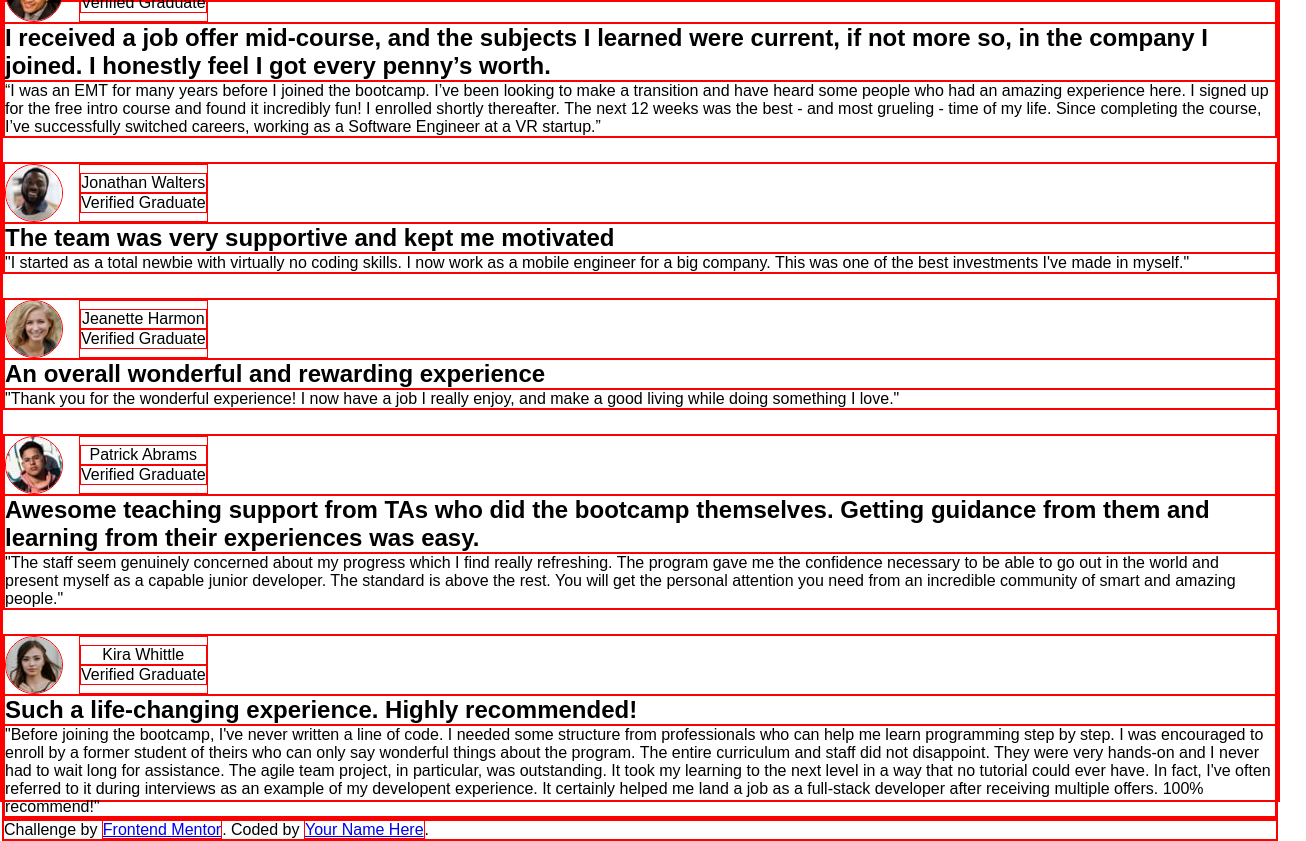
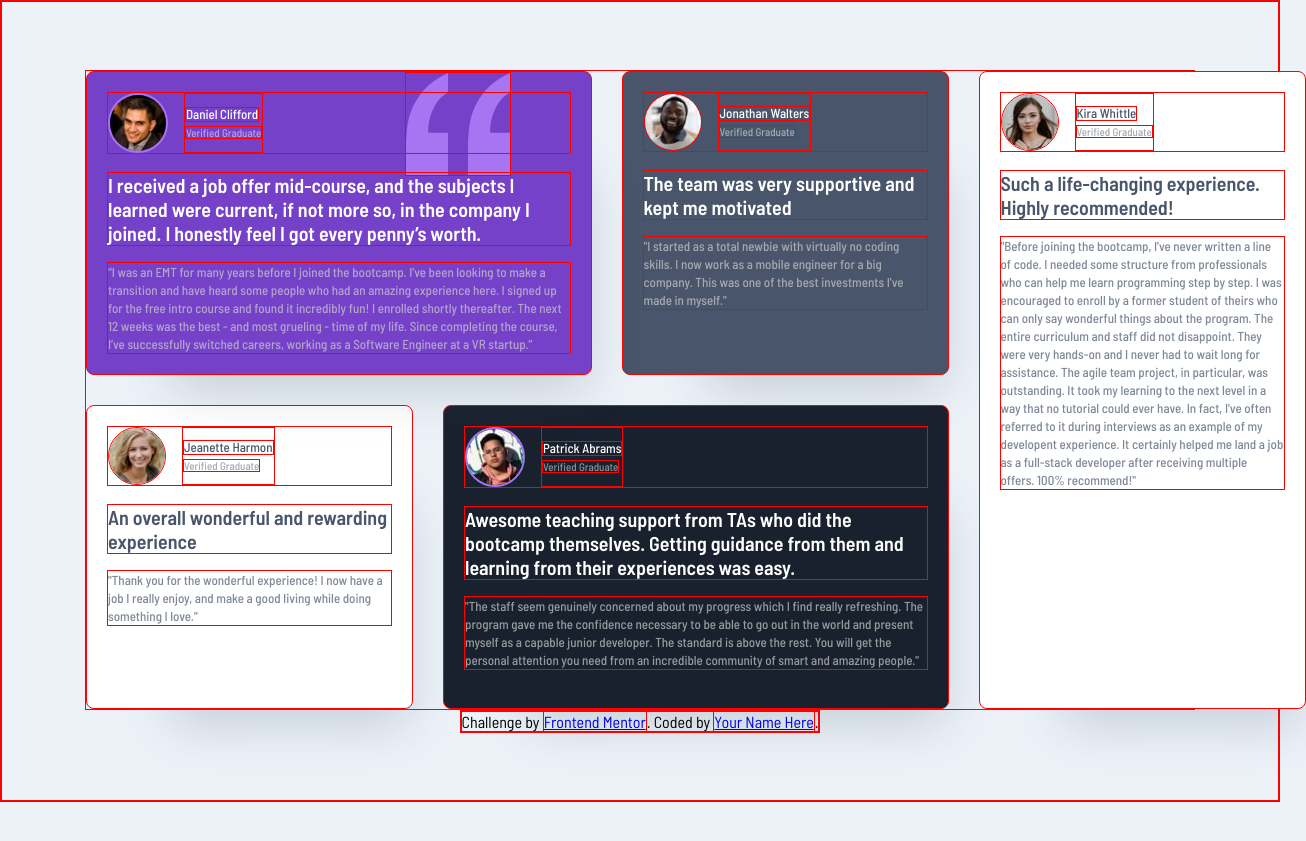
Before and after one commit to newspaceracer/cautious-guacamole, a plain HTML site: page index.html in a window 1280 px wide. Shown: the whole page, 1306 px wide, since content can reach past the window. After the commit the page ends 802 px from the top, so only its background shows below. Drawn offline with Linux system fonts and the light colour scheme.

Commit message:
almost there, text seems to be too small proportions

```diff
--- a/index.css
+++ b/index.css
@@ -1,14 +1,32 @@
 *{
-    border: solid 1px red;
-    margin: 0;
+  margin: 0;
     padding: 0;
     box-sizing: border-box;
-    font-family: "Barlow", sans-serif;
+    font-family: "Barlow Semi Condensed", sans-serif;
   }
 
-  :root{
-  --text-small: .8125rem;
+  :root {
+  --text-small: 0.6875rem;
+  --text-med: .8125rem;
   --text-big: 1.25rem;
+
+  --color-shadow: hsla(217, 19%, 35%, 24.74%);
+  --color-main: hsla(263, 55%, 52%, 1);
+  --color-gray: hsla(217, 19%, 35%, 1);
+  --color-dark: hsla(219, 29%, 14%, 1);
+  --color-white: hsla(0, 0%, 100%, 1);
+  --color-bg: hsla(210, 46%, 95%, 1);
+
+  --text-color-full-quote-main: hsla(0, 0%, 81%, 70%);
+  --text-color-full-quote-default: hsla(0, 0%, 100%, 70%);
+  --text-color-full-quote-lightbg: hsla(217, 19%, 35%, 70%);
+
+  --text-color-big-quote-lightbg: hsla(217, 19%, 35%, 100%);
+  --text-color-big-quote-colorbg: var(--color-white);
+
+  --text-color-name-lightbg: hsla(217, 19%, 35%, 100%);
+  --text-color-name-colorbg: var(--color-white);
+
   }
 
 .flow > * + * {
@@ -19,53 +37,217 @@ body {
     display: flex;
     flex-direction: column;
     justify-content: center;
-    height: 100vh;
-
+    align-items: center;
+    min-height: 100vh;
+    background-color: var(--color-bg);
+    padding: 1.5rem;
 }
 
 .review-card {
     min-width: 327px;
-
+    max-width: 540px;
+   box-shadow: 40px 60px 50px -47px var(--color-shadow);
+   border-radius: 8px;
+   padding: 1.25rem;
 }
 
 .card-header{
     display: flex;
     gap: 1rem;
     font-size: 1rem;
+    justify-content: left;
 }
 
 .attribution{
     display: flex;
     flex-direction: column;
     justify-content: center;
+    align-items: self-start;
+    gap: .25rem;
 }
 
-.name, .sub-name{
-    font-size: 1rem;
+.name {
+    font-size: var(--text-med);
+    line-height: 13px;
+    font-weight: 500;
+}
+
+.sub-name{
+    font-size: var(--text-small);
+    line-height: 11px;
+    font-weight: 500;
 }
 
 .big-quote{
-
+  font-size: var(--text-big);
+  margin-top: 1rem;
+  line-height: auto;
+  font-weight: 600;
 }
 
 .full-quote{
-
+  font-size: var(--text-med);
+  margin-top: 2.5rem;
+  line-height: 1.125rem;
+  font-weight: 500;
 }
 
-img{
+.profile-pic{
     border-radius: 50%;
     position: relative;
 }
 
-/*
+
+
+/* Daniel's card */
+
+.daniel{
+  background-color: var(--color-main);
+  position: relative;
+  overflow: hidden; /* Prevent overflow */
+}
+
+.daniel * {
+  position: relative;
+  z-index: 1; /* Default z-index for all elements */
+}
+
+
+.daniel .name, .daniel .big-quote{
+  color: var(--color-white);
+}
+
+.daniel .full-quote{
+  color: var(--text-color-full-quote-main);
+}
+
+.daniel .sub-name{
+  color: hsla(0, 0%, 100%, 50%)
+}
+
+.daniel .profile-pic{
+  border: 2px solid hsla(264, 82%, 70%, 1);
+}
+
+.quotation {
+  position: absolute;
+  top: 0;
+  right: 0;
+  margin-right: 1rem;
+  z-index: 0; /* Place it behind all text and images */
+}
+
+
+/* Jonathan Card */
+
+.jonathan{
+  background-color: var(--color-gray);
+}
+
+.jonathan .name, .jonathan .big-quote{
+  color: var(--color-white);
+}
+
+.jonathan .full-quote{
+  color: var(--text-color-full-quote-main);
+}
+
+.jonathan .sub-name{
+  color: hsla(0, 0%, 100%, 50%)
+}
+
+/* Jeannette and Kira */
+
+.jeanette, .kira{
+  background-color: var(--color-white);
+}
+
+.jeanette .name, .jeanette .big-quote, .kira .name, .kira .big-quote{
+  color: var(--text-color-big-quote-lightbg);
+}
+
+.jeanette .full-quote, .kira .full-quote{
+  color: var(--text-color-full-quote-lightbg);
+}
+
+.jeanette .sub-name, .kira .sub-name{
+  color: hsla(217, 19%, 35%, .5)
+}
+
+/* Patrick Card (I guess more closely related to Main Daniel card. Probably a secondary highlight card.  */
+.patrick{
+  background-color: var(--color-dark);
+}
+
+.patrick .name, .patrick .big-quote{
+  color: var(--color-white);
+}
+
+.patrick .full-quote{
+  color: var(--text-color-full-quote-main);
+}
+
+.patrick .sub-name{
+  color: hsla(0, 0%, 100%, 50%)
+}
+
+.patrick img{
+  border: 2px solid hsla(264, 82%, 70%, 1);
+}
+
+.attribution { font-size: 11px; text-align: center; }
+.attribution a { color: hsl(228, 45%, 44%); }
+
+
+@media screen and (min-width: 1080px){
+
+*{
+  border: 1px solid red;
+}
+
+.flow > * + *{
+  margin-top: 0px;
+}
+
   main{
     display: grid;
     grid-template-columns: repeat(4, 1fr);
     grid-template-rows: repeat(2, 1fr);
+    gap: 1.875rem;
+    max-width: 1110px;
   }
+
+  .review-card {
+   box-shadow: 40px 60px 50px -47px var(--color-shadow);
+   border-radius: 8px;
+   padding: 1.625rem, 2rem;
+   max-width: none;
+}
+
+.big-quote{
+  margin-top: 1.125rem;
+}
+
+.full-quote{
+  margin-top: 1rem;
+}
 
   .daniel{
     grid-area: 1 / 1 / 2 / 3;
+  }
+
+  .daniel .quotation {
+    margin-right: 5rem;
+    z-index: 0; /* Place it behind all text and images */
+  }
+
+
+  .jonathan{
+    grid-area: 1 / 3 / 2 / 4;
+  }
+
+  .jeanette{
+    grid-area: 2 / 1 / 3 / 2;
   }
 
   .kira{
@@ -75,7 +257,4 @@ img{
   .patrick{
     grid-area: 2 / 2 / 3 / 4;
   }
-*/
-
-  .attribution { font-size: 11px; text-align: center; }
-  .attribution a { color: hsl(228, 45%, 44%); }
+}
--- a/index.html
+++ b/index.html
@@ -15,83 +15,85 @@
 </head>
 <body>
   <main class="flow">
-      <article class="daniel review-card">
+      <article class="daniel review-card ">
+          <img class=quotation src="images/bg-pattern-quotation.svg" alt="big quotation icon">
         <article class="card-header">
-          <img src="./images/image-daniel.jpg" alt="Daniel Clifford profile photo">
+          <img class="profile-pic" src="./images/image-daniel.jpg" alt="Daniel Clifford profile photo">
           <div class="attribution">
             <p class="name">Daniel Clifford</p>
             <p class="sub-name">Verified Graduate</p>
           </div>
         </article>
 
-        <h1>I received a job offer mid-course, and the subjects I learned were current, if not more so, in the company I joined. I honestly feel I got every penny’s worth.</h1>
+        <h1 class="big-quote">I received a job offer mid-course, and the subjects I learned were current, if not more so, in the company I joined. I honestly feel I got every penny’s worth.</h1>
 
-        <p>“I was an EMT for many years before I joined the bootcamp. I’ve been looking to make a
+        <p class="full-quote">“I was an EMT for many years before I joined the bootcamp. I’ve been looking to make a
         transition and have heard some people who had an amazing experience here. I signed up
         for the free intro course and found it incredibly fun! I enrolled shortly thereafter.
         The next 12 weeks was the best - and most grueling - time of my life. Since completing
         the course, I’ve successfully switched careers, working as a Software Engineer at a VR startup.”</p>
+
         </article>
-      <article class="jonathan review-card">
+      <article class="jonathan review-card ">
         <article class="card-header">
-          <img src="./images/image-jonathan.jpg" alt="Jonathan Walters profile photo">
+          <img class="profile-pic" src="./images/image-jonathan.jpg" alt="Jonathan Walters profile photo">
           <div class="attribution">
           <p class="name">Jonathan Walters</p>
           <p class="sub-name">Verified Graduate</p>
           </div>
         </article>
 
-        <h1>The team was very supportive and kept me motivated</h1>
+        <h1 class="big-quote">The team was very supportive and kept me motivated</h1>
 
-        <p>"I started as a total newbie with virtually no coding skills. I now work as a mobile engineer
+        <p class="full-quote">"I started as a total newbie with virtually no coding skills. I now work as a mobile engineer
         for a big company. This was one of the best investments I've made in myself."</p>
       </article>
 
-      <article class="jeanette review-card">
+      <article class="jeanette review-card ">
         <article class="card-header">
-          <img src="./images/image-jeanette.jpg" alt="Jeanette Harmon profile photo">
+          <img class="profile-pic" src="./images/image-jeanette.jpg" alt="Jeanette Harmon profile photo">
           <div class="attribution">
             <p class="name">Jeanette Harmon</p>
             <p class="sub-name">Verified Graduate</p>
           </div>
         </article>
 
-        <h1>An overall wonderful and rewarding experience</h1>
+        <h1 class="big-quote">An overall wonderful and rewarding experience</h1>
 
-        <p>"Thank you for the wonderful experience! I now have a job I really enjoy, and make a good living
+        <p class="full-quote">"Thank you for the wonderful experience! I now have a job I really enjoy, and make a good living
         while doing something I love."</p>
       </article>
 
-      <article class="patrick review-card">
+      <article class="patrick review-card ">
         <article class="card-header">
-          <img src="./images/image-patrick.jpg" alt="Patrick Abrams profile photo">
+          <img class="profile-pic" src="./images/image-patrick.jpg" alt="Patrick Abrams profile photo">
           <div class="attribution">
             <p class="name">Patrick Abrams</p>
             <p class="sub-name">Verified Graduate</p>
           </div>
         </article>
 
-        <h1>Awesome teaching support from TAs who did the bootcamp themselves. Getting guidance from them and
+        <h1 class="big-quote">Awesome teaching support from TAs who did the bootcamp themselves. Getting guidance from them and
         learning from their experiences was easy.</h1>
 
-        <p>"The staff seem genuinely concerned about my progress which I find really refreshing. The program
+        <p class="full-quote">"The staff seem genuinely concerned about my progress which I find really refreshing. The program
         gave me the confidence necessary to be able to go out in the world and present myself as a capable
         junior developer. The standard is above the rest. You will get the personal attention you need from
         an incredible community of smart and amazing people."</p>
       </article>
 
-      <article class="kira review-card">
+      <article class="kira review-card ">
         <article class="card-header">
-          <img src="./images/image-kira.jpg" alt="Kira Whittle profile photo">
+          <img class="profile-pic" src="./images/image-kira.jpg" alt="Kira Whittle profile photo">
           <div class="attribution">
             <p class="name">Kira Whittle</p>
             <p class="sub-name">Verified Graduate</p>
           </div>
         </article>
 
-        <h1>Such a life-changing experience. Highly recommended!</h1>
+        <h1 class="big-quote">Such a life-changing experience. Highly recommended!</h1>
 
-        <p>"Before joining the bootcamp, I've never written a line of code. I needed some structure from
+        <p class="full-quote">"Before joining the bootcamp, I've never written a line of code. I needed some structure from
         professionals who can help me learn programming step by step. I was encouraged to enroll by a former
         student of theirs who can only say wonderful things about the program. The entire curriculum and staff
         did not disappoint. They were very hands-on and I never had to wait long for assistance. The agile team
```
Also changed, not shown: 1 other file.
